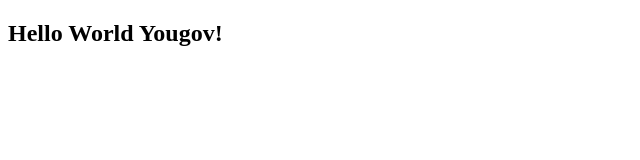
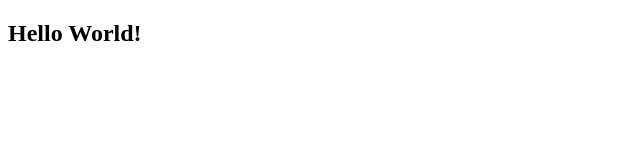
Before and after one commit to Thaeimos/aws-eks-image, a plain HTML site: page nginx-application/index.html in a window 1280 px wide. Shown: the whole page, without its empty margins (0-640 px from the left). Drawn offline with Linux system fonts and the light colour scheme.

Commit message:
Update customization

```diff
--- a/nginx-application/index.html
+++ b/nginx-application/index.html
@@ -5,6 +5,6 @@
   <title>Docker Nginx</title>
 </head>
 <body>
-  <h2>Hello World Yougov!</h2>
+  <h2>Hello World!</h2>
 </body>
 </html>
```
